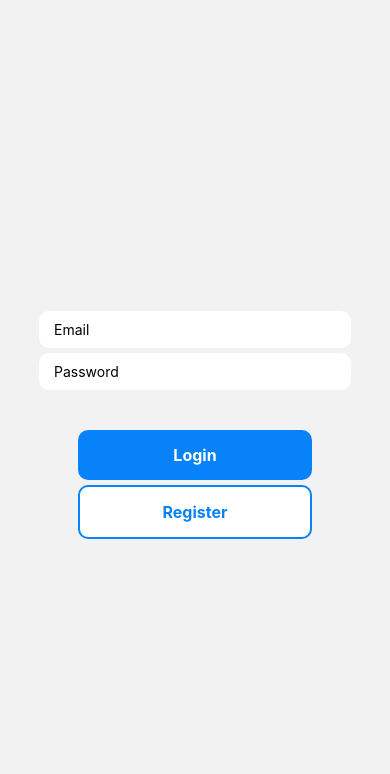
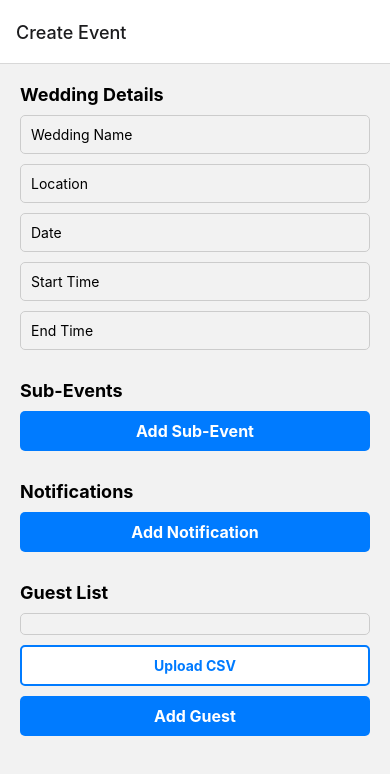
Before and after one commit to Capstone-Team-B/Capstone, a React Native app: screen / in a window 390 px wide. Shown: the top 774 px of the page. Built offline with nearby package versions, Linux system fonts and the light colour scheme; no server answers.

Commit message:
skeletal create form

```diff
--- a/App.js
+++ b/App.js
@@ -5,16 +5,18 @@ import { createNativeStackNavigator } from '@react-navigation/native-stack';
 import LoginScreen from './screens/LoginScreen';
 import HomeScreen from './screens/HomeScreen';
 import AllUsers from './screens/AllUsers';
+import CreateEventForm from './screens/CreateEventScreen';
 
 const Stack = createNativeStackNavigator();
 
 export default function App() {
   return (
     <NavigationContainer>
-      <Stack.Navigator>
+      <Stack.Navigator initialRouteName='Create Event'>
         <Stack.Screen options={{ headerShown: false }} name="Login" component={LoginScreen} />
         <Stack.Screen name="Home" component={HomeScreen} />
         <Stack.Screen name="Users" component={AllUsers} />
+        <Stack.Screen name="Create Event" component={CreateEventForm} />
       </Stack.Navigator>
     </NavigationContainer>
   );
--- /dev/null
+++ b/screens/CreateEventScreen.js
@@ -0,0 +1,293 @@
+import React, { useState } from 'react';
+import {
+  View,
+  Text,
+  TextInput,
+  TouchableOpacity,
+  ScrollView,
+  StyleSheet,
+} from 'react-native';
+
+const CreateEventForm = () => {
+    const [weddingName, setWeddingName] = useState('');
+    const [location, setLocation] = useState('');
+    const [date, setDate] = useState('');
+    const [startTime, setStartTime] = useState('');
+    const [endTime, setEndTime] = useState('');
+    const [subEvents, setSubEvents] = useState([]);
+    const [notifications, setNotifications] = useState([]);
+    const [guestList, setGuestList] = useState([]);
+
+    const handleAddSubEvent = () => {
+        const newSubEvents = [...subEvents];
+        newSubEvents.push({ name: '', location: '', startTime: '', endTime: '' });
+        setSubEvents(newSubEvents);
+    };
+
+    const handleDeleteSubEvent = (index) => {
+        const newSubEvents = [...subEvents];
+        newSubEvents.splice(index, 1);
+        setSubEvents(newSubEvents);
+    };
+
+    const handleUpdateSubEvent = (index, field, value) => {
+        const newSubEvents = [...subEvents];
+        newSubEvents[index][field] = value;
+        setSubEvents(newSubEvents);
+    };
+
+    const handleAddNotification = () => {
+        const newNotifications = [...notifications];
+        newNotifications.push({ type: '', time: '' });
+        setNotifications(newNotifications);
+    };
+
+    const handleDeleteNotification = (index) => {
+        const newNotifications = [...notifications];
+        newNotifications.splice(index, 1);
+        setNotifications(newNotifications);
+    };
+
+    const handleUpdateNotification = (index, field, value) => {
+        const newNotifications = [...notifications];
+        newNotifications[index][field] = value;
+        setNotifications(newNotifications);
+    };
+
+    const handleAddGuest = (email, name) => {
+        const newGuestList = [...guestList];
+        newGuestList.push({ email, name });
+        setGuestList(newGuestList);
+    };
+
+    const handleDeleteGuest = (index) => {
+        const newGuestList = [...guestList];
+        newGuestList.splice(index, 1);
+        setGuestList(newGuestList);
+    };
+
+    return (
+        <ScrollView style={styles.container}>
+        <View style={styles.section}>
+            <Text style={styles.sectionTitle}>Wedding Details</Text>
+            <TextInput
+            style={styles.input}
+            placeholder="Wedding Name"
+            value={weddingName}
+            onChangeText={setWeddingName}
+            />
+            <TextInput
+            style={styles.input}
+            placeholder="Location"
+            value={location}
+            onChangeText={setLocation}
+            />
+            <TextInput
+            style={styles.input}
+            placeholder="Date"
+            value={date}
+            onChangeText={setDate}
+            />
+            <TextInput
+            style={styles.input}
+            placeholder="Start Time"
+            value={startTime}
+            onChangeText={setStartTime}
+            />
+            <TextInput
+            style={styles.input}
+            placeholder="End Time"
+            value={endTime}
+            onChangeText={setEndTime}
+            />
+        </View>
+
+        <View style={styles.section}>
+            <Text style={styles.sectionTitle}>Sub-Events</Text>
+            {subEvents.map((subEvent, index) => (
+            <View style={styles.subEventContainer} key={index}>
+                <TextInput
+                style={styles.input}
+                placeholder="Name"
+                value={subEvent.name}
+                onChangeText={(value) => handleUpdateSubEvent(index, 'name', value)}
+                />
+                <TextInput
+                    style={styles.input}
+                    placeholder="Location"
+                    value={subEvent.location}
+                    onChangeText={(value) =>
+                    handleUpdateSubEvent(index, 'location', value)}
+                />
+                <TextInput
+                    style={styles.input}
+                    placeholder="Start Time"
+                    value={subEvent.startTime}
+                    onChangeText={(value) =>
+                    handleUpdateSubEvent(index, 'startTime', value)}
+                />
+                <TextInput
+                    style={styles.input}
+                    placeholder="End Time"
+                    value={subEvent.endTime}
+                    onChangeText={(value) =>
+                    handleUpdateSubEvent(index, 'endTime', value)}
+                />
+                <TouchableOpacity
+                    style={styles.deleteButton}
+                    onPress={() => handleDeleteSubEvent(index)}>
+                    <Text style={styles.deleteButtonText}>Delete</Text>
+                </TouchableOpacity>
+                </View>
+            ))}
+            <TouchableOpacity
+                style={styles.addButton}
+                onPress={handleAddSubEvent}>
+                <Text style={styles.addButtonText}>Add Sub-Event</Text>
+            </TouchableOpacity>
+            </View>
+
+            <View style={styles.section}>
+            <Text style={styles.sectionTitle}>Notifications</Text>
+            {notifications.map((notification, index) => (
+                <View style={styles.notificationContainer} key={index}>
+                <TextInput
+                    style={styles.input}
+                    placeholder="Type (RSVP Deadline, etc.)"
+                    value={notification.type}
+                    onChangeText={(value) =>
+                    handleUpdateNotification(index, 'type', value)}
+                />
+                <TextInput
+                    style={styles.input}
+                    placeholder="Time (in days/hours/minutes)"
+                    value={notification.time}
+                    onChangeText={(value) =>
+                    handleUpdateNotification(index, 'time', value)}
+                />
+                <TouchableOpacity
+                    style={styles.deleteButton}
+                    onPress={() => handleDeleteNotification(index)}>
+                    <Text style={styles.deleteButtonText}>Delete</Text>
+                </TouchableOpacity>
+                </View>
+            ))}
+            <TouchableOpacity
+                style={styles.addButton}
+                onPress={handleAddNotification}>
+                <Text style={styles.addButtonText}>Add Notification</Text>
+            </TouchableOpacity>
+            </View>
+
+            <View style={styles.section}>
+            <Text style={styles.sectionTitle}>Guest List</Text>
+            <View style={styles.guestListContainer}>
+                {guestList.map((guest, index) => (
+                <View style={styles.guestContainer} key={index}>
+                    <Text>{guest.email}</Text>
+                    <Text>{guest.name}</Text>
+                    <TouchableOpacity
+                    style={styles.deleteButton}
+                    onPress={() => handleDeleteGuest(index)}>
+                    <Text style={styles.deleteButtonText}>Delete</Text>
+                    </TouchableOpacity>
+                </View>
+                ))}
+            </View>
+            <TouchableOpacity style={styles.outlineButton}>
+                <Text style={styles.outlineButtonText}>Upload CSV</Text>
+            </TouchableOpacity>
+            <TouchableOpacity
+                style={styles.addButton}
+                onPress={handleAddGuest}>
+                <Text style={styles.addButtonText}>Add Guest</Text>
+            </TouchableOpacity>
+            </View>
+        </ScrollView>
+    );
+};
+
+const styles = StyleSheet.create({
+    container: {
+        flex: 1,
+        padding: 20,
+    },
+    section: {
+        marginBottom: 20,
+    },
+    sectionTitle: {
+        fontSize: 18,
+        fontWeight: 'bold',
+        marginBottom: 10,
+    },
+    input: {
+        borderWidth: 1,
+        borderColor: '#ccc',
+        borderRadius: 5,
+        padding: 10,
+        marginBottom: 10,
+    },
+    notificationContainer: {
+        flexDirection: 'row',
+        alignItems: 'center',
+        marginBottom: 10,
+    },
+    guestListContainer: {
+        borderWidth: 1,
+        borderColor: '#ccc',
+        borderRadius: 5,
+        padding: 10,
+        marginBottom: 10,
+    },
+    guestContainer: {
+        flexDirection: 'row',
+        alignItems: 'center',
+        justifyContent: 'space-between',
+        marginBottom: 10,
+    },
+    addButton: {
+        backgroundColor: '#007bff',
+        borderRadius: 5,
+        padding: 10,
+        alignItems: 'center',
+        justifyContent: 'center',
+        marginBottom: 10,
+    },
+    addButtonText: {
+        color: '#fff',
+        fontSize: 16,
+        fontWeight: 'bold',
+    },
+    deleteButton: {
+        backgroundColor: 'white',
+        borderColor: '#dc3545',
+        borderWidth: 2,
+        borderRadius: 5,
+        padding: 10,
+        alignItems: 'center',
+        justifyContent: 'center',
+        marginBottom: 10,
+    },
+    deleteButtonText: {
+        color: '#dc3545',
+        fontSize: 14,
+        fontWeight: 'bold',
+    },
+    outlineButton: {
+        backgroundColor: 'white',
+        borderColor: '#007bff',
+        borderWidth: 2,
+        borderRadius: 5,
+        padding: 10,
+        alignItems: 'center',
+        justifyContent: 'center',
+        marginBottom: 10,
+    },
+    outlineButtonText: {
+        color: '#007bff',
+        fontSize: 14,
+        fontWeight: 'bold',
+    },
+});
+
+export default CreateEventForm;
```
